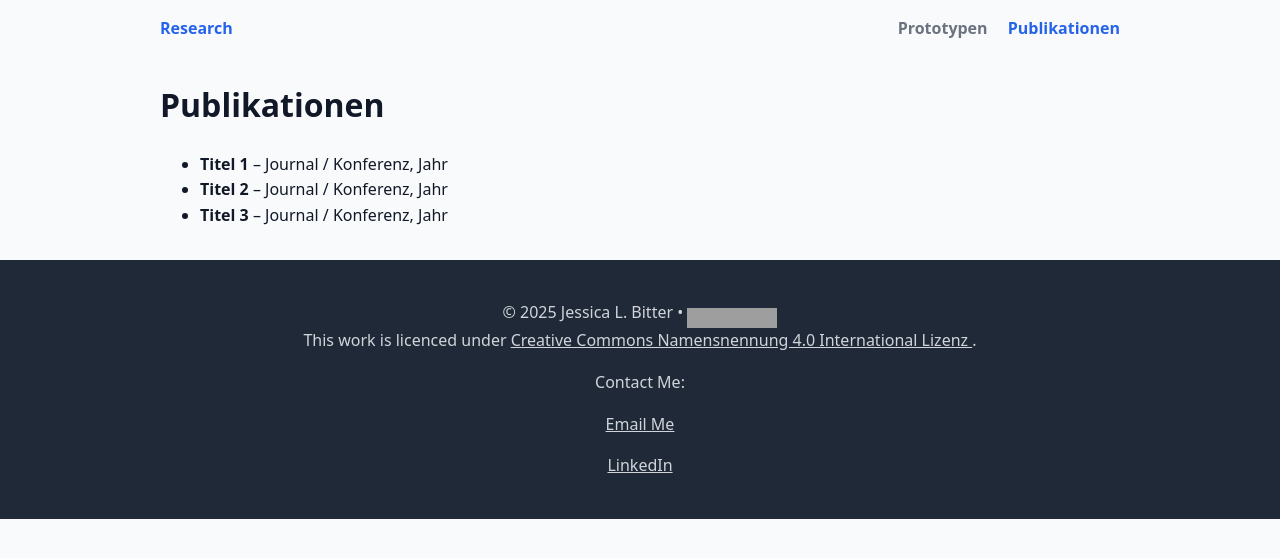
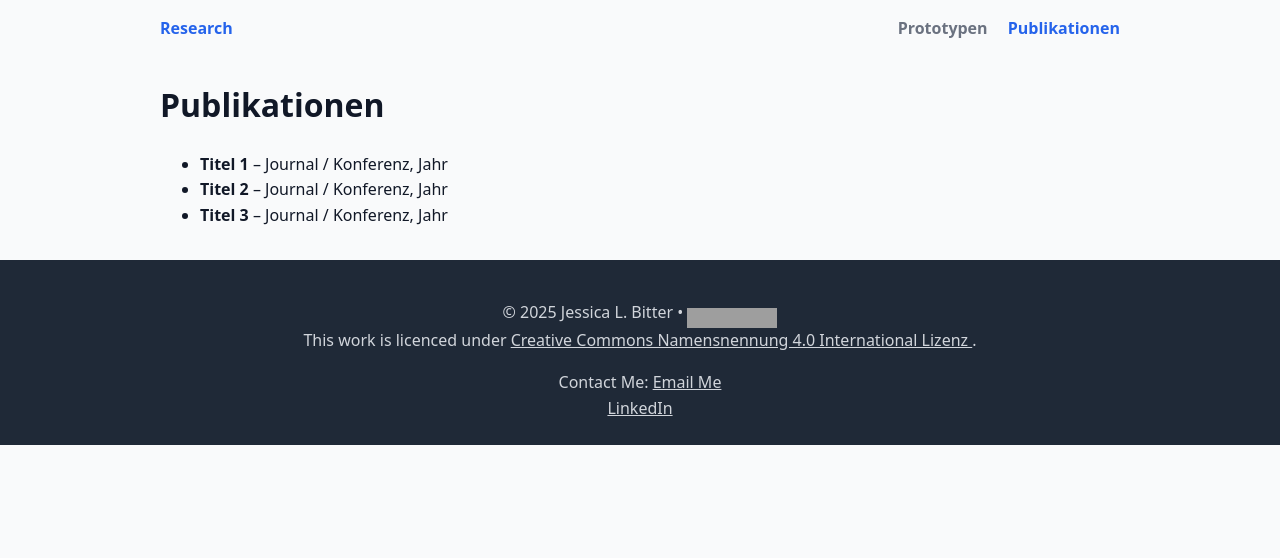
Before and after one commit to JeLaBit/multiuser-augmented-reality-research, a Jekyll site: the page built from publications.md, in a window 1280 px wide. Shown: the top 558 px of the page. Built offline with Jekyll 4.4.1, drawn with Linux system fonts in a browser that asks for light colours; grey boxes are pictures that could not be loaded.

```diff
--- a/_includes/footer.html
+++ b/_includes/footer.html
@@ -12,8 +12,9 @@
         Creative Commons Namensnennung 4.0 International Lizenz
       </a>.
     </p>
-    <p>Contact Me:</p>
-    <p><a href="mailto:jessicalaura.bitter@hs-rm.de">Email Me</a></p>
-    <p><a href="https://www.linkedin.com/in/jessica-l-bitter-766922224?utm_source=share&utm_campaign=share_via&utm_content=profile&utm_medium=android_app">LinkedIn</a></p>
+    Contact Me:
+    <a href="mailto:jessicalaura.bitter@hs-rm.de">Email Me</a>
+    <br>
+    <a href="https://www.linkedin.com/in/jessica-l-bitter-766922224?utm_source=share&utm_campaign=share_via&utm_content=profile&utm_medium=android_app">LinkedIn</a>
   </div>
 </footer>
```
